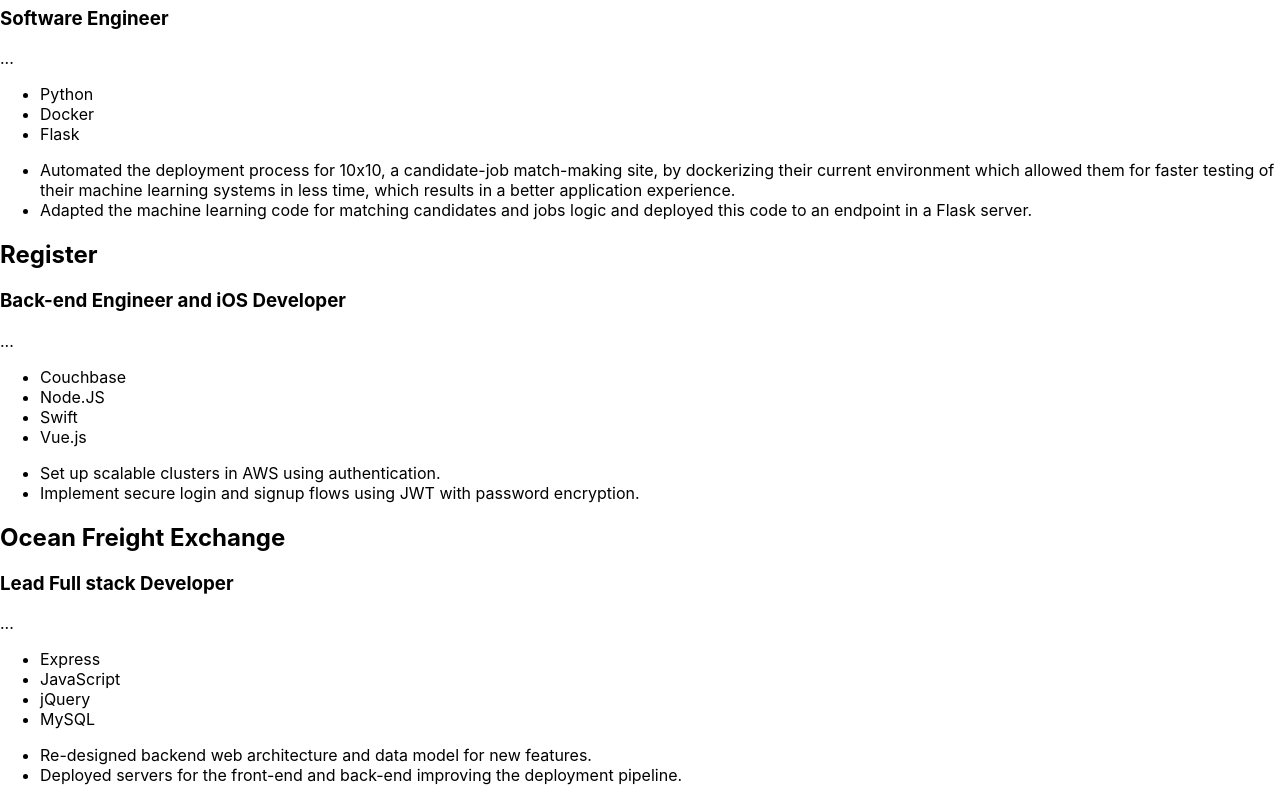
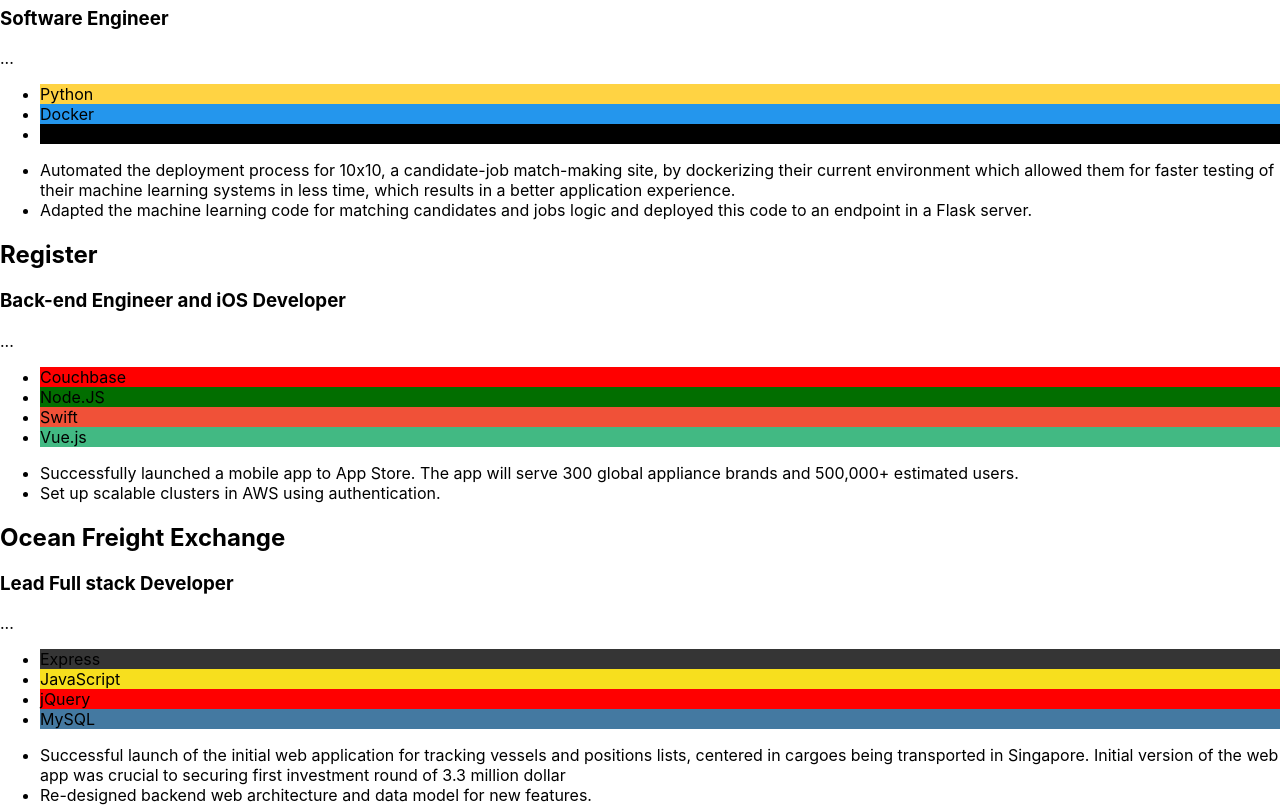
Before and after one commit to aluramh/my-portfolio, a Next.js app: page / in a window 1280 px wide. Shown: the part 4140-4946 px from the top of the page. Built offline with nearby package versions, Linux system fonts and the light colour scheme.

Commit message:
Added color to the pills and modified data model to also include the technologies

```diff
--- a/assets/data/profile.ts
+++ b/assets/data/profile.ts
@@ -1,4 +1,30 @@
+// TODO: - Order the highlights by priority! Only 3 will be shown in the cards.
+// Need to rewrite/reorder/merge, whatever!
+
 // ANCHOR: - Type definitions
+
+type TechnicalRole =
+  // All-encompasing
+  | 'frontend'
+  | 'backend'
+  // | 'fullstack'
+  // More granular
+  | 'database'
+  | 'management'
+  | 'data science'
+  | 'devops'
+  | 'testing'
+
+type Highlight = {
+  description: string
+  role: TechnicalRole[]
+}
+
+type Skill = {
+  name: string
+  role: TechnicalRole[]
+  preferredColor?: string
+}
 
 export type Project = {
   /**
@@ -12,7 +38,7 @@
   /**
    * Responsibiliies, achievements and anything when working
    */
-  highlights: string[]
+  highlights: Highlight[]
   /**
    * Skills required on the job
    */
@@ -28,7 +54,7 @@
   /**
    * Year when the project ended
    */
-  yearEnd?: number,
+  yearEnd?: number
   /**
    * URL string to an image that describes the project
    */
@@ -43,7 +69,67 @@
   year: number
 }
 
+type SkillMap = Record<string, Skill>
+
 // ANCHOR: - Profile Data
+
+const skills: Skill[] = [
+  {
+    name: 'Node.JS',
+    preferredColor: '#026e00',
+    role: ['backend'],
+  },
+  {
+    name: 'Express',
+    preferredColor: '#353535',
+    role: ['backend'],
+  },
+  {
+    name: 'Vue.js',
+    preferredColor: '#42b983',
+    role: ['frontend'],
+  },
+  {
+    name: 'PostgresSQL',
+    preferredColor: '#336791',
+    role: ['database'],
+  },
+  {
+    name: 'JavaScript',
+    preferredColor: '#f7df1e',
+    role: ['frontend', 'backend'],
+  },
+  {
+    name: 'MySQL',
+    preferredColor: '#4479a1',
+    role: ['database'],
+  },
+  {
+    name: 'Python',
+    preferredColor: '#ffd343',
+    role: ['frontend', 'backend', 'data science'],
+  },
+  {
+    name: 'Swift',
+    preferredColor: '#F05138',
+    role: ['frontend'],
+  },
+  {
+    name: 'Docker',
+    preferredColor: '#2496ed',
+    role: ['devops'],
+  },
+  {
+    name: 'Flask',
+    preferredColor: '#000000',
+    role: ['devops'],
+  },
+]
+
+export const skillMap: SkillMap = skills.reduce((all: SkillMap, current) => {
+  all[current.name] = current
+  return all
+}, {})
 
 export const profile: Project[] = [
   {
@@ -51,9 +137,22 @@
     title: 'Full stack developer',
     skills: ['Node.JS', 'Express', 'Vue.js', 'PostgreSQL', 'AWS'],
     highlights: [
+      {
+        description:
           'Main developer in the microservice of user authentication and data sharing of over 20,000 users.',
+        role: ['backend'],
+      },
+      {
+        description:
+          // TODO: - WHICH DOES WHAT?
           'Migrated a noSQL data model into a normalized SQL database and this has helped diminish the data duplication within all the microservices.',
+        role: ['database'],
+      },
+      {
+        description:
           'Improved the code by adding application monitoring and error tracking software which has improved the response time to errors.',
+        role: ['backend'],
+      },
     ],
     yearStart: 2021,
   },
@@ -72,12 +171,39 @@
       'Kubernetes',
     ],
     highlights: [
+      {
+        description:
           'Involved in changing web application architecture from monolithic to microservices.',
+        role: ['frontend', 'backend'],
+      },
+      {
+        description:
           'Implemented micro front-end architecture using VanillaJS, ReactJS.',
+        role: ['frontend'],
+      },
+      {
+        description:
           'Implemented internal library of ReactJS, Redux components',
-      'Worked in the backend using Spring Boot, implementing OAuth2 configuration. Also implemented API configurations and  a custom configuration with Salesforce.',
+        role: ['frontend'],
+      },
+      {
+        description:
+          'Worked in the backend using Spring Boot, implementing OAuth2 configuration. Also implemented API configurations and a custom configuration with Salesforce.',
+        role: ['backend'],
+      },
+      {
+        description:
           'Development of POC with Kafka by using data dump from client business processes, using Kafka as a message queue, and generating new business process models.',
+        role: ['data science', 'backend'],
+      },
+
+      // TODO: - Add NLP work for converting natural language to SQL
+
+      {
+        description:
           'Involved in optimizing deployments into staging environments. Deployment with Docker, Kubernetes.',
+        role: ['devops'],
+      },
     ],
     summary:
       'Helped in the automation of business processes by making them more efficient and faster. Improved business workflows by taking unstructured and structured business process data for optimization, reduction of bottlenecks and variance in order to save costs by 10-20%.',
@@ -97,12 +223,35 @@
       'Neo4J',
     ],
     highlights: [
+      {
+        description:
           'In the back-end, setting up the execution of cron jobs to scrape information about listings and feed that information to the database. Also, deployed APIs using serverless functions from Google Cloud to interact with the web client.',
+        role: ['devops'],
+      },
+      {
+        description:
           'Deployed multiple Flask endpoints using Google Cloud Functions that handle the main logic of the app.',
+        role: ['backend', 'devops'],
+      },
+      {
+        description:
           'In the front-end, setting up the client in React+TypeScript and hooking it up with the exposed API service in order to make queries to obtain estimated rent prices in the United States.',
+        role: ['frontend'],
+      },
+      {
+        description:
           'Deployed multiple endpoints that interact with a Neo4J graph database and a MySQL database.',
+        role: ['database', 'backend'],
+      },
+      {
+        description:
           'Developed mobile app version of Rentalios using React Native.',
-      'Built automated integration testing using Postman.',
+        role: ['frontend'],
+      },
+      {
+        description: 'Built automated integration testing using Postman.',
+        role: ['devops', 'backend'],
+      },
     ],
     yearStart: 2019,
     yearEnd: 2019,
@@ -113,9 +262,21 @@
     title: 'Software Engineer',
     skills: ['Python', 'Docker', 'Flask'],
     highlights: [
+      {
+        description:
           'Automated the deployment process for 10x10, a candidate-job match-making site, by dockerizing their current environment which allowed them for faster testing of their machine learning systems in less time, which results in a better application experience.',
+        role: ['devops'],
+      },
+      {
+        description:
           'Adapted the machine learning code for matching candidates and jobs logic and deployed this code to an endpoint in a Flask server.',
+        role: ['backend', 'data science'],
+      },
+      {
+        description:
           'Created scripts in Python for debugging the matching code being already used. This helped see false positives and negatives in the matches and allowed seeing where the code needed some fine-tuning to provide better results.',
+        role: ['data science'],
+      },
     ],
     yearStart: 2019,
     yearEnd: 2019,
@@ -126,15 +287,50 @@
     summary: 'www.registria.com',
     title: 'Back-end Engineer and iOS Developer',
     highlights: [
-      'Set up scalable clusters in AWS using authentication.',
+      {
+        description:
+          'Successfully launched a mobile app to App Store. The app will serve 300 global appliance brands and 500,000+ estimated users.',
+        role: ['frontend', 'backend'],
+      },
+      {
+        description: 'Set up scalable clusters in AWS using authentication.',
+        role: ['devops'],
+      },
+      {
+        description:
           'Implement secure login and signup flows using JWT with password encryption.',
+        role: ['backend'],
+      },
+      {
+        description:
           'Deployed a Couchbase database to automatically sync mobile client data with the server.',
+        role: ['database'],
+      },
+      {
+        description:
           'Designed backend architecture using data models & swimlane diagrams to describe data flow between servers and client',
+        role: ['backend'],
+      },
+      {
+        description:
           'Design and testing of backend APIs to support the client app using Postman.',
-      'Built REST API with node.js and Express.',
+        role: ['backend'],
+      },
+      {
+        description: 'Built REST API with node.js and Express.',
+        role: ['backend'],
+      },
+      // TODO: - Maybe change wording to give understanding of the impact of the next 2 things...
+      {
+        description:
           'Designed mobile app architecture following MVC design pattern & optimized codebase.',
-      'Modeled the mobile application’s data model and structures in Swift. Implemented views while working along with the designers to make sure the UI/UX was correct.',
-      'Successfully launched a mobile app to App Store. The app will serve 300 global appliance brands and 500,000+ estimated users.',
+        role: ['frontend'],
+      },
+      {
+        description:
+          'Modeled the mobile application’s data model and structures in Swift. Implemented views while working together with the designers to make sure the UI/UX was correct.',
+        role: ['frontend'],
+      },
     ],
     yearStart: 2018,
     yearEnd: 2019,
@@ -156,23 +352,93 @@
     ],
     title: 'Lead Full stack Developer',
     highlights: [
+      {
+        description:
+          'Successful launch of the initial web application for tracking vessels and positions lists, centered in cargoes being transported in Singapore. Initial version of the web app was crucial to securing first investment round of 3.3 million dollar',
+        role: ['frontend', 'backend'],
+      },
+
+      {
+        description:
           'Re-designed backend web architecture and data model for new features.',
+        role: ['backend'],
+      },
+      {
+        description:
           'Deployed servers for the front-end and back-end improving the deployment pipeline.',
+        role: ['frontend', 'backend', 'devops'],
+      },
+      {
+        description:
           'Rebuilt the Node.JS+Express server and updated its structure to be easier to develop newer endpoints.',
+        role: ['backend'],
+      },
+      {
+        description:
           'Designed and tested new backend APIs to support the client app using Postman.',
+        role: ['backend'],
+      },
+      {
+        description:
           'Built REST API with node.js and Express. Provided CRUD endpoints for performing application logic, and also custom endpoints for accommodating new functionality of the web app requested by the client.',
-      'Setup and administration of backups.',
-      'Front-end web architecture design.',
+        role: ['backend'],
+      },
+      {
+        description:
           'Front-end component development using Vue.js, SASS and Leaflet for interactive maps that are one of the critical features of the Ocean Freight Exchange web app, allowing users to view current positions of up to 72,000 vessels in real time.',
+        role: ['frontend'],
+      },
+      // TODO: - Talk also about the integration to the whole app as a whole and seamless transitions
+      {
+        description:
           'Deployed the landing pages in Webflow and also added custom code in jQuery.',
+        role: ['frontend'],
+      },
+      {
+        description:
           'Built the Position List, the main functionality of the web application. This was done by creating the UI that allowed us to display all the results and the complete back-end for providing those results to display via an API.',
+        role: ['frontend'],
+      },
+      {
+        description:
           'Involved in team code reviews following version control practices.',
+        role: ['testing', 'management'],
+      },
+      {
+        description:
           'Engage with clients to obtain requirements, changes and offer suggestions on how to optimize the web application.',
+        role: ['management', 'frontend'],
+      },
+      {
+        description:
           'Set-up the deployment process using Docker and automated the build processes of both the front-end and back-end.',
+        role: ['devops'],
+      },
+      {
+        description:
           'Added e-commerce capabilities to the application in the form of subscription-based accounts. Integrated with Chargebee service for handling recurring subscriptions, valued at $5000 annually per seat.',
-      'As part of the ecommerce development,  split up the functionality of the app for subscribed users, free-trial users, and free users.',
+        role: ['management', 'backend'],
+      },
+      {
+        description:
+          'As part of the e-commerce development, split up the functionality of the app for subscribed users, free-trial users, and free users.',
+        role: ['frontend', 'backend'],
+      },
+      {
+        description:
           'Coordinated with a team across 3 different time zones to build updates to the UI and UX of the application.',
-      'Successful launch of the initial web application for tracking vessels and positions lists, centered in cargoes being transported in Singapore. Initial version of the web app was crucial to securing first investment round of 3.3 million dollar',
+        role: ['frontend'],
+      },
+
+      // TODO: - Rewrite or remove these
+      {
+        description: 'Setup and administration of backups.',
+        role: ['database'],
+      },
+      {
+        description: 'Front-end web architecture design.',
+        role: ['frontend'],
+      },
     ],
     yearStart: 2016,
     yearEnd: 2018,
@@ -181,7 +447,12 @@
     name: 'Live BART',
     title: 'iOS Developer',
     skills: ['Swift', 'Google Ads'],
-    highlights: ['Implemented AdMob for generating ad revenue.'],
+    highlights: [
+      {
+        description: 'Implemented AdMob for generating ad revenue.',
+        role: ['management', 'frontend'],
+      },
+    ],
     yearStart: 2017,
     yearEnd: 2017,
   },
@@ -190,9 +461,20 @@
     skills: ['Node.JS', 'Express', 'Vue.js'],
     title: 'Backend Developer',
     highlights: [
-      'Implemented a server using NuxtJS.',
+      {
+        description: 'Implemented a server using NuxtJS.',
+        role: ['frontend', 'backend'],
+      },
+      {
+        description:
           'Implement secure login and signup flows using JWT with password encryption.',
+        role: ['backend'],
+      },
+      {
+        description:
           'Developed portions of the web UI version of Swap using Vue.js.',
+        role: ['frontend'],
+      },
     ],
     yearStart: 2017,
     yearEnd: 2017,
@@ -202,7 +484,11 @@
     skills: ['jQuery', 'Webflow'],
     title: 'Frontend Developer',
     highlights: [
+      {
+        description:
           'Deploy landing pages in Webflow and also added custom code in jQuery',
+        role: ['frontend'],
+      },
     ],
     yearStart: 2016,
     yearEnd: 2016,
--- a/components/sections/Experience/Pill.tsx
+++ b/components/sections/Experience/Pill.tsx
@@ -3,15 +3,19 @@
 
 interface Props {
   className?: string
+  color?: string
 }
 
-const Pill: React.FC<Props> = ({ children, className }) => (
+const Pill: React.FC<Props> = ({ children, className, color = 'red' }) => (
   <li
     className={clsx(
-      `bg-teal-400 text-white text-md rounded-3xl whitespace-nowrap text-sm`,
+      `rounded-3xl text-white text-md whitespace-nowrap text-sm`,
       'px-4 py-0.5',
+      // Add a default color if a color was not given
+      !color && 'bg-teal-400',
       className,
     )}
+    style={{ backgroundColor: color }}
   >
     {children}
   </li>
--- a/components/sections/Experience/ProjectDescription.tsx
+++ b/components/sections/Experience/ProjectDescription.tsx
@@ -1,5 +1,5 @@
 import React from 'react'
-import { Project } from '../../../assets/data/profile'
+import { Project, skillMap } from '../../../assets/data/profile'
 import Pill from './Pill'
 
 interface Props {
@@ -20,7 +20,10 @@
       )}
       <div className='flex justify-between items-center'>
         <div>
-          <h2 className='font-semibold leading-snug tracking-wide text-3xl mb-1'>
+          <h2
+            className='font-semibold leading-snug tracking-wide text-3xl mb-1'
+            title={`${project.yearStart} - ${project.yearEnd || 'Current'}`}
+          >
             {project.name}
           </h2>
           <h3 className='text-gray-500 font-extralight'>{project.title}</h3>
@@ -31,7 +34,11 @@
       {/* List of skills */}
       <ul className='flex flex-wrap'>
         {filteredSkills.map(skill => (
-          <Pill className='mr-1 mb-1 cursor-pointer' key={skill}>
+          <Pill
+            className='mr-1 mb-1 cursor-pointer'
+            key={skill}
+            color={skillMap[skill]?.preferredColor}
+          >
             {skill}
           </Pill>
         ))}
@@ -42,7 +49,7 @@
         <ul>
           {/* Only show 3 highlights in the cards */}
           {project.highlights.slice(0, 2).map((highlight, index) => (
-            <li key={index}>{highlight}</li>
+            <li key={index}>{highlight.description}</li>
           ))}
         </ul>
 
```
Lines whose indentation alone changed are shown as unchanged.
